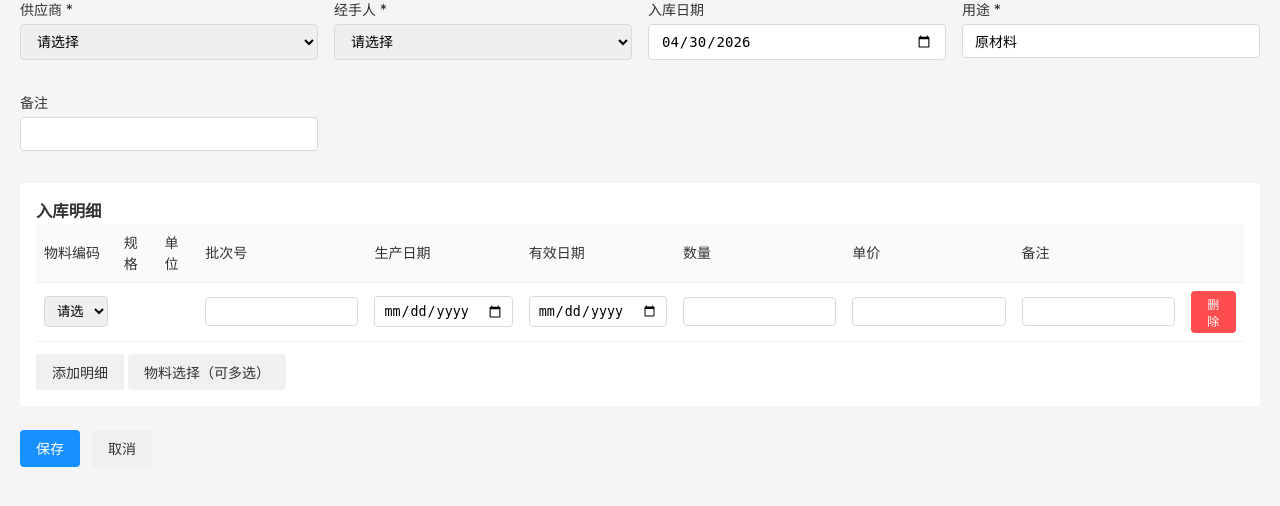
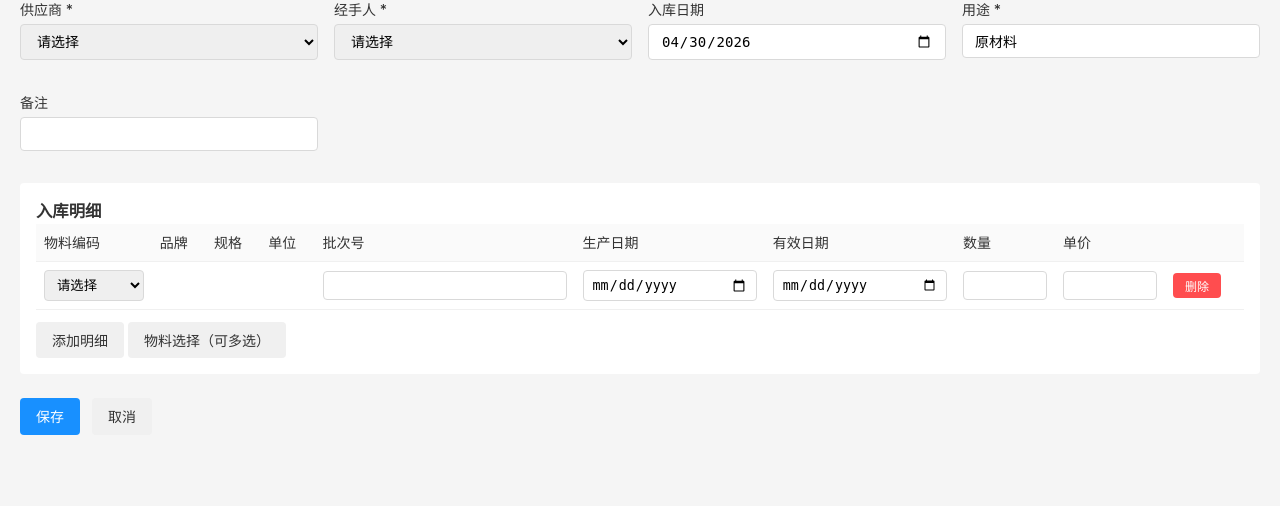
Before and after one commit to MaxC1980/warehouse, a Flask app: page /in-orders/new in a window 1280 px wide. Shown: the part 121-627 px from the top of the page. Run offline with Flask 3, Linux system fonts and the light colour scheme; the visitor is signed in with stand-in values (Sample User, id 1); data that the repository does not hold is empty.

Commit message:
feat: 入库单/出库单品牌列补充 + 明细备注列删除
- 入库单/出库单新建表单、明细页、打印页：规格前加品牌列
- order_service.py: get_in_order_by_id/get_out_order_by_id 加 m.manufacturer
- 入库单新建表单：删除明细备注列，数量/单价列宽度缩小

Maxc

```diff
--- a/services/order_service.py
+++ b/services/order_service.py
@@ -109,6 +109,7 @@ class OrderService:
                 i.*,
                 m.code as material_code,
                 m.name as material_name,
+                m.manufacturer,
                 m.spec,
                 m.unit
             FROM in_order_item i
@@ -406,6 +407,7 @@ class OrderService:
                 i.*,
                 m.code as material_code,
                 m.name as material_name,
+                m.manufacturer,
                 m.spec,
                 m.unit,
                 m.is_reusable as material_is_reusable
--- a/templates/in_order_detail.html
+++ b/templates/in_order_detail.html
@@ -58,6 +58,7 @@
             <tr>
                 <th>物料编码</th>
                 <th>物料名称</th>
+                <th>品牌</th>
                 <th>规格</th>
                 <th>单位</th>
                 <th>批次号</th>
@@ -73,6 +74,7 @@
             <tr>
                 <td>{{ item.material_code }}</td>
                 <td>{{ item.material_name }}</td>
+                <td>{{ item.manufacturer or '' }}</td>
                 <td>{{ item.spec or '' }}</td>
                 <td>{{ item.unit }}</td>
                 <td>{{ item.batch_no or '' }}</td>
@@ -84,7 +86,7 @@
             </tr>
             {% else %}
             <tr>
-                <td colspan="10">暂无明细数据</td>
+                <td colspan="11">暂无明细数据</td>
             </tr>
             {% endfor %}
         </tbody>
--- a/templates/in_order_form.html
+++ b/templates/in_order_form.html
@@ -41,14 +41,14 @@
             <thead>
                 <tr>
                     <th>物料编码</th>
+                    <th>品牌</th>
                     <th>规格</th>
                     <th>单位</th>
                     <th>批次号</th>
                     <th>生产日期</th>
                     <th>有效日期</th>
-                    <th>数量</th>
-                    <th>单价</th>
-                    <th>备注</th>
+                    <th style="width:100px;">数量</th>
+                    <th style="width:110px;">单价</th>
                     <th></th>
                 </tr>
             </thead>
@@ -59,6 +59,7 @@
                             <option value="">请选择</option>
                         </select>
                     </td>
+                    <td><span class="material-brand"></span></td>
                     <td><span class="material-spec"></span></td>
                     <td><span class="material-unit"></span></td>
                     <td><input type="text" name="batch_no" class="batch-no"></td>
@@ -66,7 +67,6 @@
                     <td><input type="date" name="expiry_date" class="expiry-date"></td>
                     <td><input type="number" name="quantity" class="quantity" step="1" min="1" required onkeypress="return onlyInteger(event)"></td>
                     <td><input type="number" name="unit_price" class="unit-price" step="0.01"></td>
-                    <td><input type="text" name="remark" class="item-remark"></td>
                     <td><button type="button" onclick="removeRow(this)" class="btn btn-sm btn-danger">删除</button></td>
                 </tr>
             </tbody>
@@ -174,6 +174,7 @@ async function loadOrder() {
             order.items.forEach(item => {
                 const tr = document.createElement('tr');
                 tr.innerHTML = '<td><select name="material_id" class="material-select" required onchange="updateMaterialInfo(this)" ' + dis + '><option value="">请选择</option></select></td>' +
+                    '<td><span class="material-brand"></span></td>' +
                     '<td><span class="material-spec"></span></td>' +
                     '<td><span class="material-unit"></span></td>' +
                     '<td><input type="text" name="batch_no" class="batch-no" value="' + (item.batch_no || '') + '" ' + dis + '></td>' +
@@ -181,7 +182,6 @@ async function loadOrder() {
                     '<td><input type="date" name="expiry_date" class="expiry-date" value="' + (item.expiry_date || '') + '" ' + dis + '></td>' +
                     '<td><input type="number" name="quantity" class="quantity" step="1" min="1" value="' + item.quantity + '" ' + dis + ' onkeypress="return onlyInteger(event)"></td>' +
                     '<td><input type="number" name="unit_price" class="unit-price" step="0.01" value="' + (item.unit_price || '') + '" ' + dis + '></td>' +
-                    '<td><input type="text" name="remark" class="item-remark" value="' + (item.remark || '') + '" ' + dis + '></td>' +
                     '<td>' + (isEditable ? '<button type="button" onclick="removeRow(this)" class="btn btn-sm btn-danger">删除</button>' : '') + '</td>';
                 tbody.appendChild(tr);
                 const select = tr.querySelector('.material-select');
@@ -267,6 +267,7 @@ function updateMaterialInfo(select) {
             if (s !== select && parseInt(s.value) === materialId) {
                 alert('该物料已在明细中，请选择其他物料');
                 select.value = '';
+                tr.querySelector('.material-brand').textContent = '';
                 tr.querySelector('.material-spec').textContent = '';
                 tr.querySelector('.material-unit').textContent = '';
                 return;
@@ -276,9 +277,11 @@ function updateMaterialInfo(select) {
 
     const material = materialsData.find(m => m.id === materialId);
     if (material) {
+        tr.querySelector('.material-brand').textContent = material.manufacturer || '-';
         tr.querySelector('.material-spec').textContent = material.spec || '-';
         tr.querySelector('.material-unit').textContent = material.unit || '-';
     } else {
+        tr.querySelector('.material-brand').textContent = '';
         tr.querySelector('.material-spec').textContent = '';
         tr.querySelector('.material-unit').textContent = '';
     }
@@ -288,6 +291,7 @@ function addRow() {
     const tbody = document.getElementById('items-tbody');
     const tr = document.createElement('tr');
     tr.innerHTML = '<td><select name="material_id" class="material-select" required onchange="updateMaterialInfo(this)"><option value="">请选择</option></select></td>' +
+        '<td><span class="material-brand"></span></td>' +
         '<td><span class="material-spec"></span></td>' +
         '<td><span class="material-unit"></span></td>' +
         '<td><input type="text" name="batch_no" class="batch-no"></td>' +
@@ -295,7 +299,6 @@ function addRow() {
         '<td><input type="date" name="expiry_date" class="expiry-date"></td>' +
         '<td><input type="number" name="quantity" class="quantity" step="1" min="1" required onkeypress="return onlyInteger(event)"></td>' +
         '<td><input type="number" name="unit_price" class="unit-price" step="0.01"></td>' +
-        '<td><input type="text" name="remark" class="item-remark"></td>' +
         '<td><button type="button" onclick="removeRow(this)" class="btn btn-sm btn-danger">删除</button></td>';
     tbody.appendChild(tr);
     loadMaterialsForNewRow(tr);
@@ -348,8 +351,7 @@ async function handleSubmit(e) {
                 production_date: row.querySelector('.production-date').value || null,
                 expiry_date: row.querySelector('.expiry-date').value || null,
                 quantity: parseFloat(row.querySelector('.quantity').value) || 0,
-                unit_price: parseFloat(row.querySelector('.unit-price').value) || 0,
-                remark: row.querySelector('.item-remark').value || null
+                unit_price: parseFloat(row.querySelector('.unit-price').value) || 0
             });
         }
     }
@@ -536,6 +538,7 @@ function confirmMaterialSelection() {
         const tbody = document.getElementById('items-tbody');
         const tr = document.createElement('tr');
         tr.innerHTML = '<td><select name="material_id" class="material-select" required onchange="updateMaterialInfo(this)"><option value="">请选择</option></select></td>' +
+            '<td><span class="material-brand"></span></td>' +
             '<td><span class="material-spec"></span></td>' +
             '<td><span class="material-unit"></span></td>' +
             '<td><input type="text" name="batch_no" class="batch-no"></td>' +
@@ -543,7 +546,6 @@ function confirmMaterialSelection() {
             '<td><input type="date" name="expiry_date" class="expiry-date"></td>' +
             '<td><input type="number" name="quantity" class="quantity" step="1" min="1" required onkeypress="return onlyInteger(event)"></td>' +
             '<td><input type="number" name="unit_price" class="unit-price" step="0.01"></td>' +
-            '<td><input type="text" name="remark" class="item-remark"></td>' +
             '<td><button type="button" onclick="removeRow(this)" class="btn btn-sm btn-danger">删除</button></td>';
         tbody.appendChild(tr);
 
--- a/templates/out_order_detail.html
+++ b/templates/out_order_detail.html
@@ -63,6 +63,7 @@
             <tr>
                 <th>物料编码</th>
                 <th>物料名称</th>
+                <th>品牌</th>
                 <th>规格</th>
                 <th>单位</th>
                 <th>批次号</th>
@@ -77,6 +78,7 @@
             <tr data-item-id="{{ item.id }}">
                 <td>{{ item.material_code }}</td>
                 <td>{{ item.material_name }}</td>
+                <td>{{ item.manufacturer or '' }}</td>
                 <td>{{ item.spec or '' }}</td>
                 <td>{{ item.unit }}</td>
                 <td>{{ item.batch_no or '' }}</td>
@@ -87,7 +89,7 @@
             </tr>
             {% else %}
             <tr>
-                <td colspan="9">暂无明细数据</td>
+                <td colspan="10">暂无明细数据</td>
             </tr>
             {% endfor %}
         </tbody>
--- a/templates/out_order_form.html
+++ b/templates/out_order_form.html
@@ -40,6 +40,7 @@
                 <tr>
                     <th>物料编码</th>
                     <th>物料名称</th>
+                    <th>品牌</th>
                     <th>规格</th>
                     <th>单位</th>
                     <th>批次号</th>
@@ -158,6 +159,7 @@ async function loadOrder() {
                     material_id: item.material_id,
                     material_code: item.material_code,
                     material_name: item.material_name,
+                    material_manufacturer: item.manufacturer,
                     material_spec: item.spec,
                     unit: item.unit,
                     batch_no: item.batch_no,
@@ -249,6 +251,7 @@ function addItemRow(data) {
     tr.innerHTML = `
         <td>${data.material_code}</td>
         <td>${data.material_name}</td>
+        <td>${data.material_manufacturer || ''}</td>
         <td>${data.material_spec || ''}</td>
         <td>${data.unit || ''}</td>
         <td>${data.batch_no || ''}</td>
@@ -392,6 +395,7 @@ function confirmInventorySelection() {
             material_id: parseInt(cb.dataset.materialId),
             material_code: cb.dataset.materialCode,
             material_name: cb.dataset.materialName,
+            material_manufacturer: cb.dataset.manufacturer,
             material_spec: cb.dataset.materialSpec,
             unit: cb.dataset.unit,
             batch_no: cb.dataset.batchNo,
--- a/templates/out_order_print.html
+++ b/templates/out_order_print.html
@@ -145,6 +145,7 @@
                     <th style="width:4%;">序号</th>
                     <th style="width:10%;">物料编码</th>
                     <th style="width:14%;">物料名称</th>
+                    <th style="width:8%;">品牌</th>
                     <th style="width:12%;">规格</th>
                     <th style="width:4%;">单位</th>
                     <th style="width:8%;">批次号</th>
@@ -160,6 +161,7 @@
                     <td>{{ loop.index }}</td>
                     <td class="left">{{ item.material_code }}</td>
                     <td class="left">{{ item.material_name }}</td>
+                    <td class="left">{{ item.manufacturer or '' }}</td>
                     <td class="left">{{ item.spec or '' }}</td>
                     <td>{{ item.unit }}</td>
                     <td>{{ item.batch_no or '' }}</td>
```
